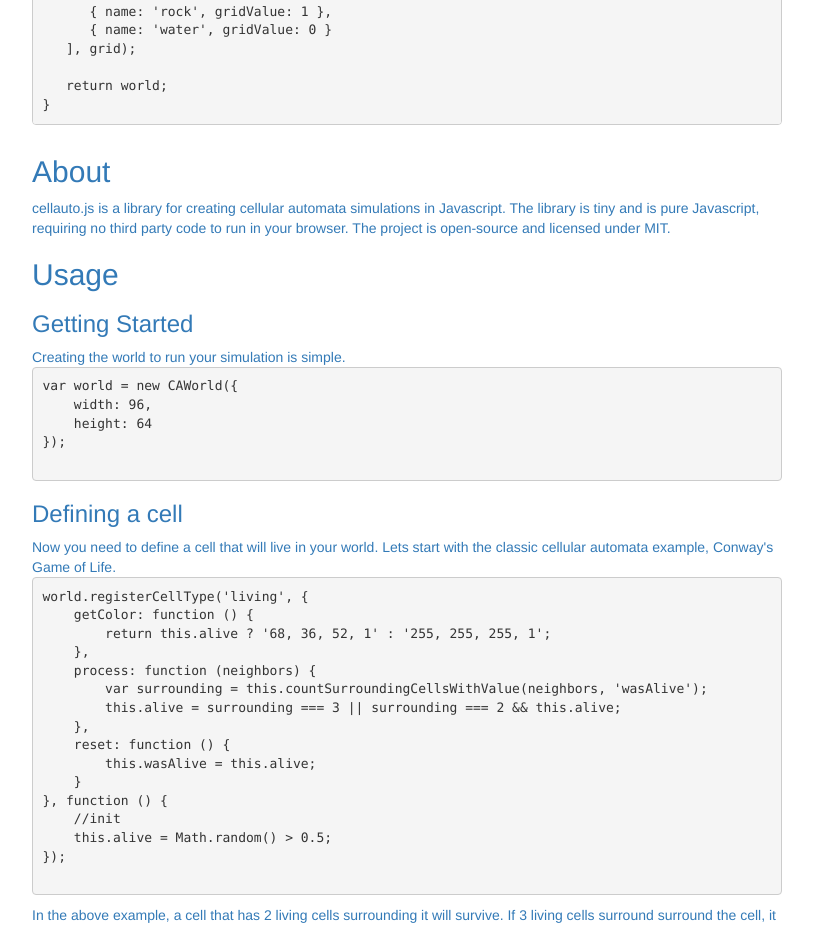
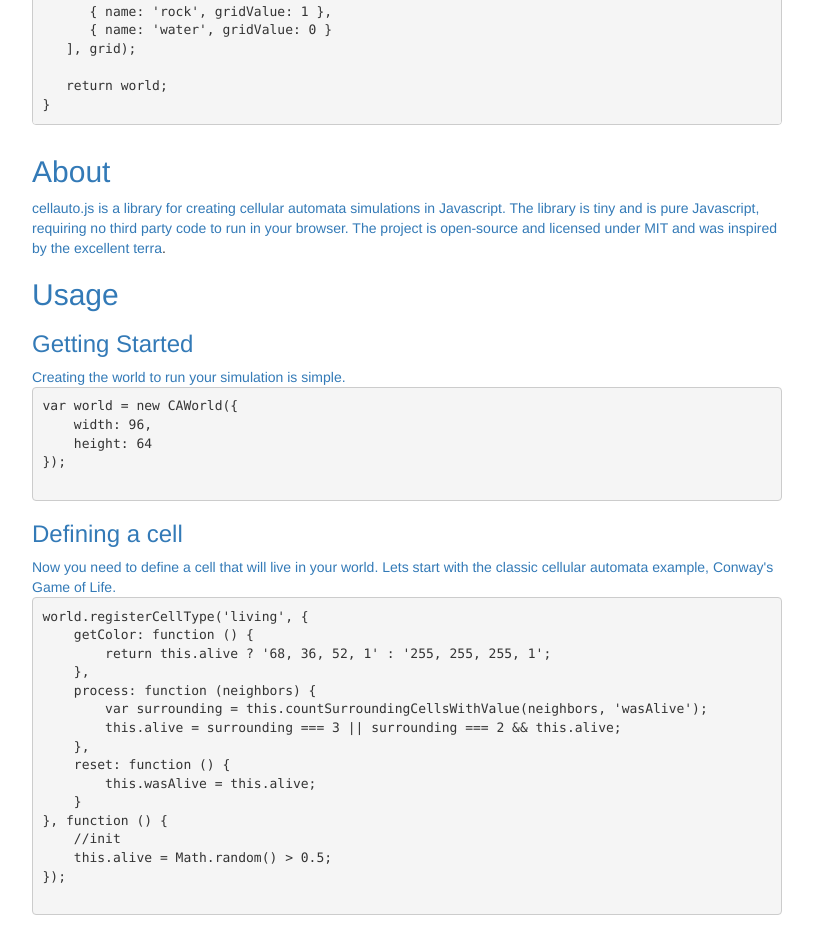
Before and after one commit to sanojian/cellauto, a website: page index.html in a window 1280 px wide. Shown: the part 2220-3147 px from the top of the page, without its empty margins (233-1046 px from the left). Drawn offline with nearby package versions, Linux system fonts and the light colour scheme; a script that the page names is missing.

Commit message:
-improved attribution

```diff
--- a/index.html
+++ b/index.html
@@ -148,7 +148,8 @@ function drawGrid(ctx, world) {
             <div class="col-md-8">
                 <h2>About</h2>
                 cellauto.js is a library for creating cellular automata simulations in Javascript.  The library is tiny and
-                is pure Javascript, requiring no third party code to run in your browser. The project is open-source and licensed under MIT.
+                is pure Javascript, requiring no third party code to run in your browser. The project is open-source and licensed under MIT
+                and was inspired by the excellent <a target="_blank" href="http://rileyjshaw.com/terra/">terra</a>.
             </div>
         </div>
 
```
